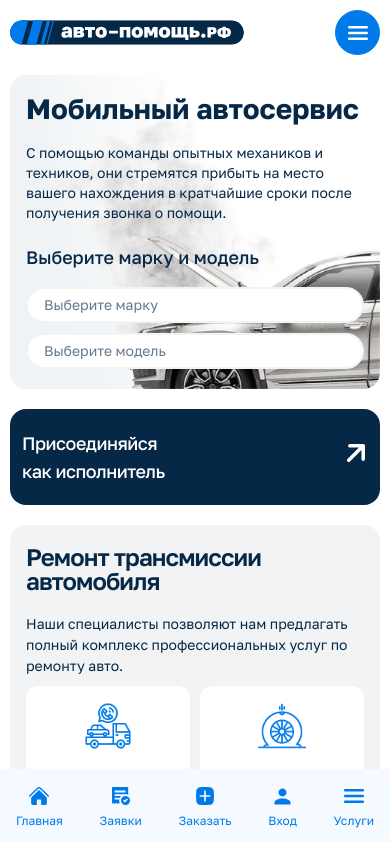
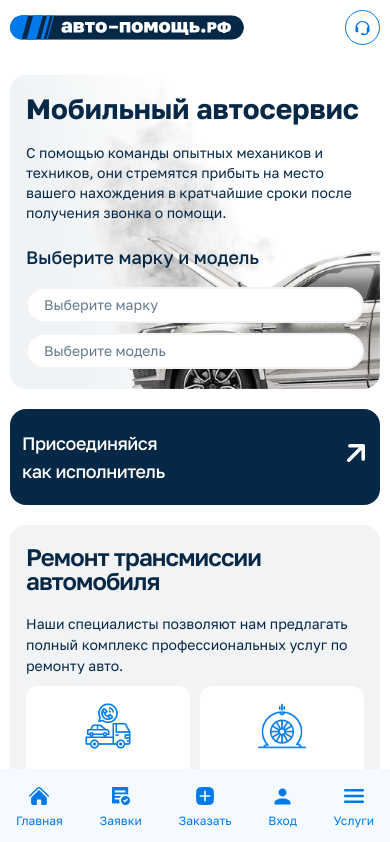
Before and after one commit to destys/av, a Next.js app: page / in a window 390 px wide. Shown: the top 842 px of the page. Built offline with nearby package versions, Linux system fonts and the light colour scheme.

Commit message:
fix header

```diff
--- a/src/app/layout.jsx
+++ b/src/app/layout.jsx
@@ -7,7 +7,6 @@ const golos = Golos_Text({ subsets: ["latin"] });
 
 import "./globals.scss";
 import ModalProvider from "@/providers/ModalProvider";
-
 
 const revalidate = 0;
 
--- a/src/components/layout/header/Header.jsx
+++ b/src/components/layout/header/Header.jsx
@@ -9,6 +9,7 @@ import useAuthModal from "@/hooks/useAuthModal";
 import useRegistrationModal from "@/hooks/useRegistrationModal";
 import useCallbackModal from "@/hooks/useCallbackModal";
 import Select from "@/components/ui/select/Select";
+import Icon from "@/components/ui/icon/Icon";
 
 export default function Header() {
   const authModal = useAuthModal();
@@ -16,8 +17,8 @@ export default function Header() {
   const callbackModal = useCallbackModal();
 
   const options = [
+    { label: "Санкт-Петербург", value: "spb" },
     { label: "Москва", value: "msk" },
-    { label: "Санкт-Петербург", value: "spb" },
   ];
 
   const handleSelect = (selectedOption) => {
@@ -29,18 +30,20 @@ export default function Header() {
       <div className="flex justify-between items-center gap-5 container">
         <div className={styles.left}>
           <Logotype className="order-2 md:order-1" />
-          <div className="hidden sm:flex sm:items-center sm:gap-2 sm:order-1 md:order-2">
-            <span className="hidden xl:block text-2xl text-lynch-300">
+          <div className="hidden w-fit sm:flex sm:items-center sm:gap-2 sm:order-1 md:order-2">
+            <span className="hidden xl:block text-xl text-lynch-300">
               Город:
             </span>
+            <div className="flex gap-3 items-center">
               <Select
                 options={options}
                 onSelect={handleSelect}
                 selectClassNames="!p-0 !bg-transparent border-none text-lg !text-navy underline !rounded-none lg:text-xl"
               />
+              <button className="order-3">
+                <Icon name={"info"} size={24} color={"fill-navy"} />
+              </button>
             </div>
-          <div className={styles.mobileMenu}>
-            <IconButton icon={"menu-burger"} size={18} type="filled" />
           </div>
         </div>
         <div className={styles.right}>
@@ -48,6 +51,7 @@ export default function Header() {
             type={"outlined"}
             icon={"support"}
             onClick={callbackModal.onOpen}
+            className="max-md:max-w-[35px] max-md:max-h-[35px] max-md:p-2"
           />
           <div className={styles.auth}>
             <Button
--- a/src/components/layout/header/Header.module.scss
+++ b/src/components/layout/header/Header.module.scss
@@ -3,17 +3,13 @@
 
     .left {
         @apply grid grid-cols-2 sm:grid-cols-3 items-center gap-5 w-full md:flex md:w-auto;
-
-        .mobileMenu {
-            @apply order-3 ml-auto md:hidden;
-        }
     }
 
     .right {
-        @apply hidden md:flex md:items-center md:gap-5;
+        @apply flex md:items-center md:gap-5;
 
         .auth {
-            @apply flex items-center gap-5 pl-5 bg-lynch-100 rounded-large lg:py-1.5 lg:pl-9 lg:pr-1.5;
+            @apply hidden md:flex items-center gap-5 pl-5 bg-lynch-100 rounded-large lg:py-1.5 lg:pl-9 lg:pr-1.5;
         }
     }
 }
```
Lines whose indentation alone changed are shown as unchanged.
